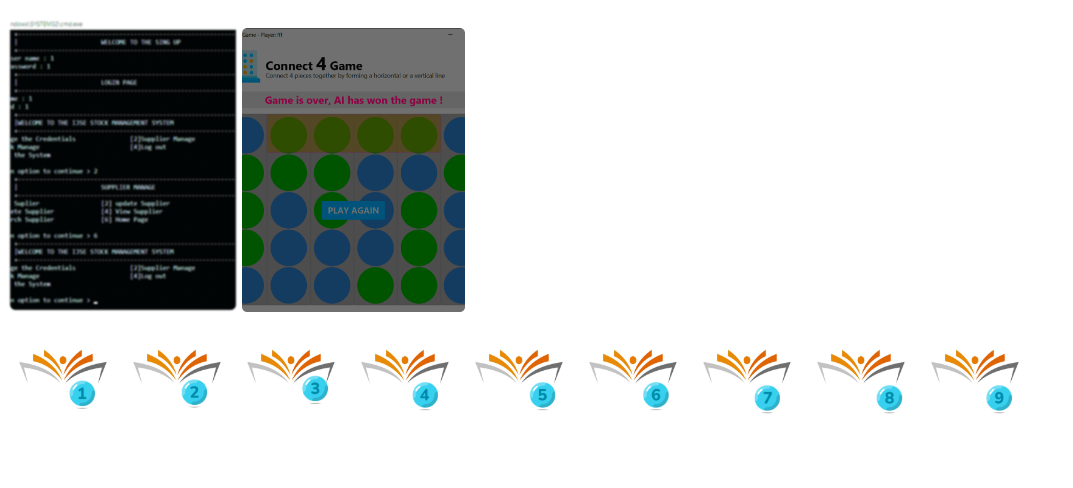
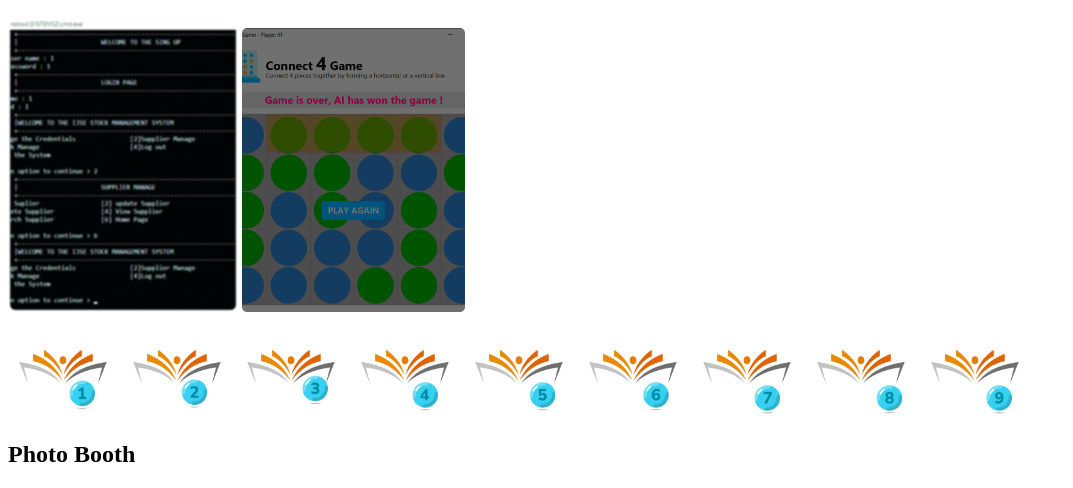
Before and after one commit to KavinduGayanthaK/my-portfolio, a plain HTML site: page index.html in a window 1280 px wide. Shown: the part 1975-2463 px from the top of the page, without its empty margins (0-1073 px from the left). Before the commit the page ends 2404 px from the top, so only its background shows below. Drawn offline with Linux system fonts and the light colour scheme.

Commit message:
create photoBooth section

```diff
--- a/index.html
+++ b/index.html
@@ -110,5 +110,9 @@
             <img width="110" src="assets/images/myPortfolio/assignments/img_8.png">
         </div>
     </section>
+    <!--PhotoBooth Section-->
+    <section>
+        <h1>Photo Booth</h1>
+    </section>
 </body>
 </html>
```
